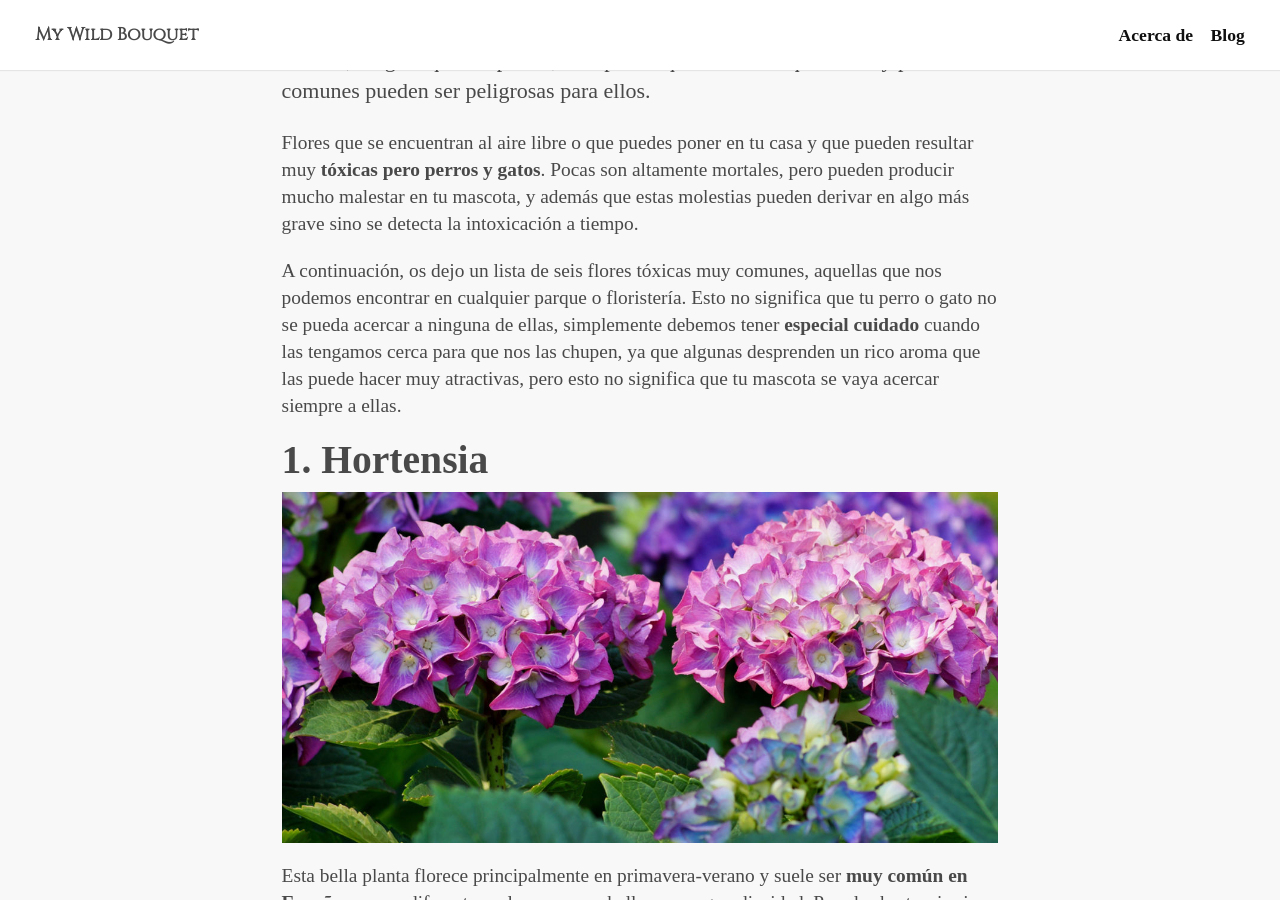
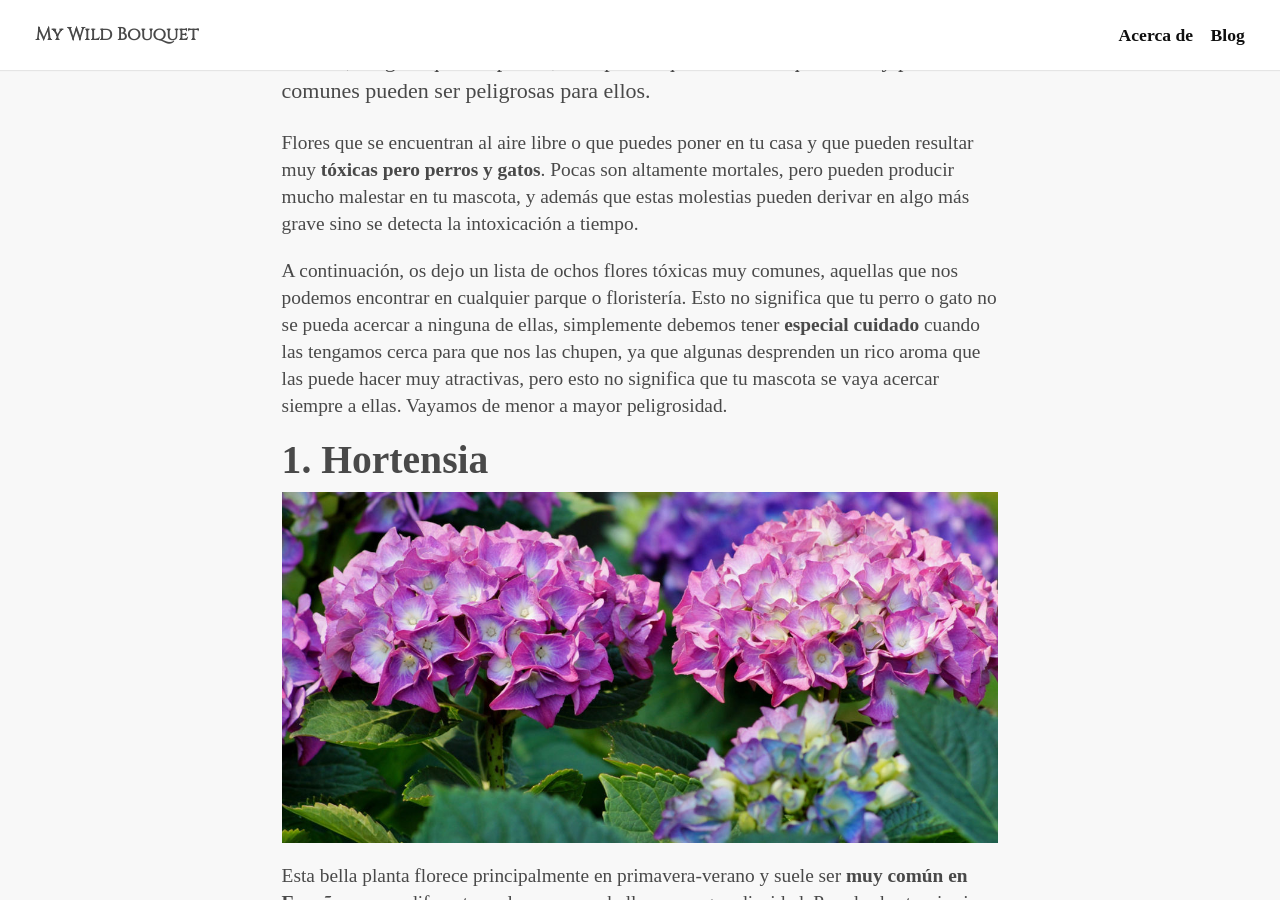
Before and after one commit to keyvanakbary/ramosilvestre.com, a Jekyll site: the page built from src/_posts/2018-01-30-flores-venenosas-para-perros-y-gatos.md, in a window 1280 px wide and 900 px high, scrolled down 1113 px. Built offline with Jekyll 4.4.1, drawn with Linux system fonts in a browser that asks for light colours; some web fonts are replaced; part of the change alters nothing that is shown; some of the changed text lies outside the part shown.

Commit message:
Update 2018-01-30-flores-venenosas-para-perros-y-gatos.md

```diff
--- a/src/_posts/2018-01-30-flores-venenosas-para-perros-y-gatos.md
+++ b/src/_posts/2018-01-30-flores-venenosas-para-perros-y-gatos.md
@@ -1,6 +1,6 @@
 ---
 layout: post
-title: Flores venenosas para tu mascota
+title: Flores venenosas para perros y gatos
 image: /assets/images/posts/tulipanes-jacintos-toxicos-para-mascotas.jpg
 description: Resumen de seis flores muy comunes pero venenosas para animales
 tags:
@@ -14,30 +14,38 @@ Lo que me ha llevado a escribir este artículo ha sido, como a muchos os pasará
 Flores que se encuentran al aire libre o que puedes poner en tu casa y que pueden resultar muy **tóxicas pero perros y gatos**. Pocas son altamente mortales, pero pueden producir mucho malestar en tu mascota, y además que estas molestias pueden derivar en algo más grave sino se detecta la intoxicación a tiempo.
 
 
-A continuación, os dejo un lista de seis flores tóxicas muy comunes, aquellas que nos podemos encontrar en cualquier parque o floristería. Esto no significa que tu perro o gato no se pueda acercar a ninguna de ellas, simplemente debemos tener **especial cuidado** cuando las tengamos cerca para que nos las chupen, ya que algunas desprenden un rico aroma que las puede hacer muy atractivas, pero esto no significa que tu mascota se vaya acercar siempre a ellas.
+A continuación, os dejo un lista de ochos flores tóxicas muy comunes, aquellas que nos podemos encontrar en cualquier parque o floristería. Esto no significa que tu perro o gato no se pueda acercar a ninguna de ellas, simplemente debemos tener **especial cuidado** cuando las tengamos cerca para que nos las chupen, ya que algunas desprenden un rico aroma que las puede hacer muy atractivas, pero esto no significa que tu mascota se vaya acercar siempre a ellas. Vayamos de menor a mayor peligrosidad.
 
 ## 1. Hortensia
 ![Flores venenosas para tu mascota](/assets/images/posts/hortensia-toxica-para-mascotas.jpg)
 
 Esta bella planta florece principalmente en primavera-verano y suele ser **muy común en España** por sus diferentes colores, por su belleza y su grandiosidad. Pero las hortensia si es ingerida por animales les produce vómitos, diarrea, inactividad y sueño.
 
-## 2. Tulipanes, narcisos y jacintos
+ ## 2. Gladiolo
+
+ Flor muy fácil de encontar en floristerías. Son muy llamativas y al ser alargadas y vistosas son usadas en muchos arreglos florales. Pero para los perros y gatos es tóxica produciendo sueño, babeo y malestar general.
+
+
+## 3. Tulipanes, narcisos y jacintos
 
 ![Flores venenosas para tu mascota](/assets/images/posts/tulipanes-jacintos-narcisos-toxicos-para-mascotas.jpg)
 
 Estas flores son muy populares y famosas. Las podrás encontrar en invierno-primavera en parques y decorando terrazas. El jacinto y narciso tienen un fuerte aroma y pueden ser muy llamativos para los perros y gatos. E**stas tres flores son un bulbo**, y estos pueden ser más tóxicos que la propia flor. Si es ingerido en una pequeña cantidad puede producir malestar general en el cuerpo de tu mascota, pero si es ingerido en grandes cantidades puede producir graves problemas cardíacos y respiratorios. Además, los narcisos también son muy tóxicos si son ingerido por los **humanos.**
 
-## 3. Amapola
+## 4. Amapola
 
 ![Flores venenosas para tu mascota](/assets/images/posts/amapola-toxica-para-mascotas.jpg)
 
 Esta flor silvestre es muy común en primavera en cualquier campo o zona rural. Hay que tener espcial cuidado con ella porque crece en cualquier sitio y simplemente con que nuestro gato o perro se acerque a ella ya les puede producir irritación de la piel, disminución del ritmo cardíaco, babeo y dilatación de la pupila.
 
 
-## 4. Lirio
+## 5. Lirio
 
 ![Flores venenosas para tu mascota](/assets/images/posts/lirio-toxico-para-gato.jpg)
 
 Esta flor es especialmente peligrosa **para los gatos**. Hay diferentes tipos de lirios y no todos son tan peligrosos. Con los que tenemos que tener mucho cuidado con con los **lirios Tigre (como el de la foto), los asicáticos y lo lirios de día**. Si tu gato ingiere 2 o 3 pétalos, o sus hojas es suficiente para causar problemas graves de envenamiento y si no es tratado a tiempo, producir la muerte rápidamente.
 
 Luego hay lirios, como los de Perú o los de la Paz, que no son tan tóxicos, producen irritación de lengua, garganta y esófago.
+
+
+## 6. Azalea
```
